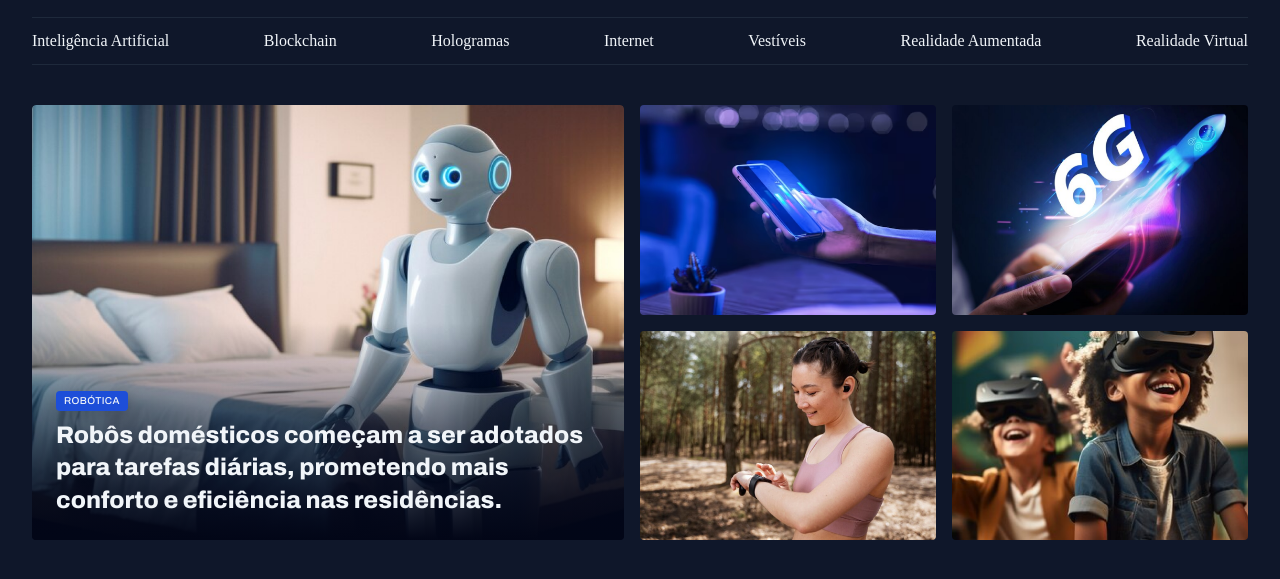
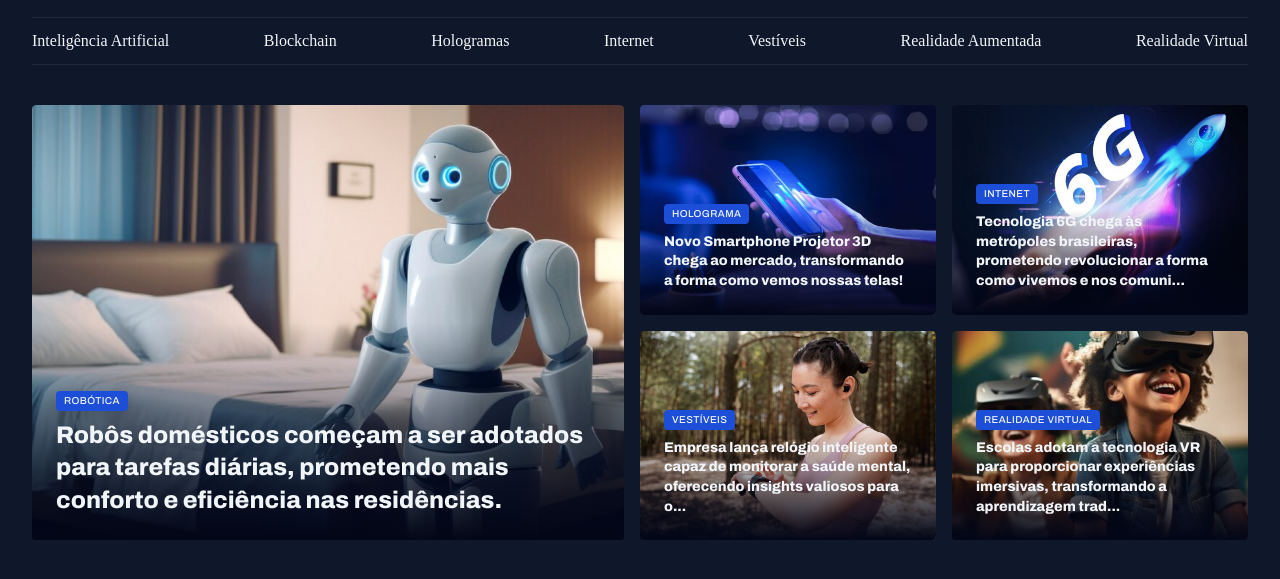
Before and after one commit to mmnc12/portal_de_noticias, a plain HTML site: page index.html in a window 1280 px wide. Shown: the part 55-634 px from the top of the page. Drawn offline with Linux system fonts and the light colour scheme; a web font is replaced by a local one.

Commit message:
Finalizando a seção destaque

```diff
--- a/index.html
+++ b/index.html
@@ -39,7 +39,7 @@
   <main class="grid container">
     <section id="featured" class="grid grid-flow-col gap-16">
       <figure class="card">
-        <img src="assets/images/Image 01.png" alt="">
+        <img src="assets/images/Image 01.png" alt="Robôs domésticos começam a ser adotados para tarefas diárias, prometendo mais conforto e eficiência nas residências.">
 
         <figcaption>
           <span class="content-tag">robótica</span>
@@ -50,21 +50,45 @@
       </figure>
 
       <div class="grid grid-cols-2 gap-16">
-        <div>
-          <img src="assets/images/Image 02.png" alt="">
-        </div>
+        <figure class="card">
+          <img src="assets/images/Image 02.png" alt="Novo Smartphone Projetor 3D chega ao mercado, transformando a forma como vemos nossas telas!">
+          <figcaption>
+            <span class="content-tag">holograma</span>
+            <h2 class="text-lg">
+              Novo Smartphone Projetor 3D chega ao mercado, transformando a forma como vemos nossas telas!
+            </h2>
+          </figcaption>
+        </figure>
 
-        <div>
-          <img src="assets/images/Image 03.png" alt="">
-        </div>
+        <figure class="card">
+          <img src="assets/images/Image 03.png" alt="Tecnologia 6G chega às metrópoles brasileiras, prometendo revolucionar a forma como vivemos e nos comunicamos.">
+          <figcaption>
+            <span class="content-tag">intenet</span>
+            <h2 class="text-lg">
+              Tecnologia 6G chega às metrópoles brasileiras, prometendo revolucionar a forma como vivemos e nos comuni...
+            </h2>
+          </figcaption>
+        </figure>
 
-        <div>
-          <img src="assets/images/Image 04.png" alt="">
-        </div>
+        <figure class="card">
+          <img src="assets/images/Image 04.png" alt="Empresa lança relógio inteligente capaz de monitorar a saúde mental, oferecendo insights valiosos para o bem-estar pessoal.">
+          <figcaption>
+            <span class="content-tag">vestíveis</span>
+            <h2 class="text-lg">
+              Empresa lança relógio inteligente capaz de monitorar a saúde mental, oferecendo insights valiosos para o...
+            </h2>
+          </figcaption>
+        </figure>
 
-        <div>
-          <img src="assets/images/Image 05.png" alt="">
-        </div>
+        <figure class="card">
+          <img src="assets/images/Image 05.png" alt="Escolas adotam a tecnologia VR para proporcionar experiências imersivas, transformando a aprendizagem tradicional.">
+          <figcaption>
+            <span class="content-tag">realidade virtual</span>
+            <h2 class="text-lg">
+              Escolas adotam a tecnologia VR para proporcionar experiências imersivas, transformando a aprendizagem trad...
+            </h2>
+          </figcaption>
+        </figure>
       </div>
     </section>
   </main>
```
